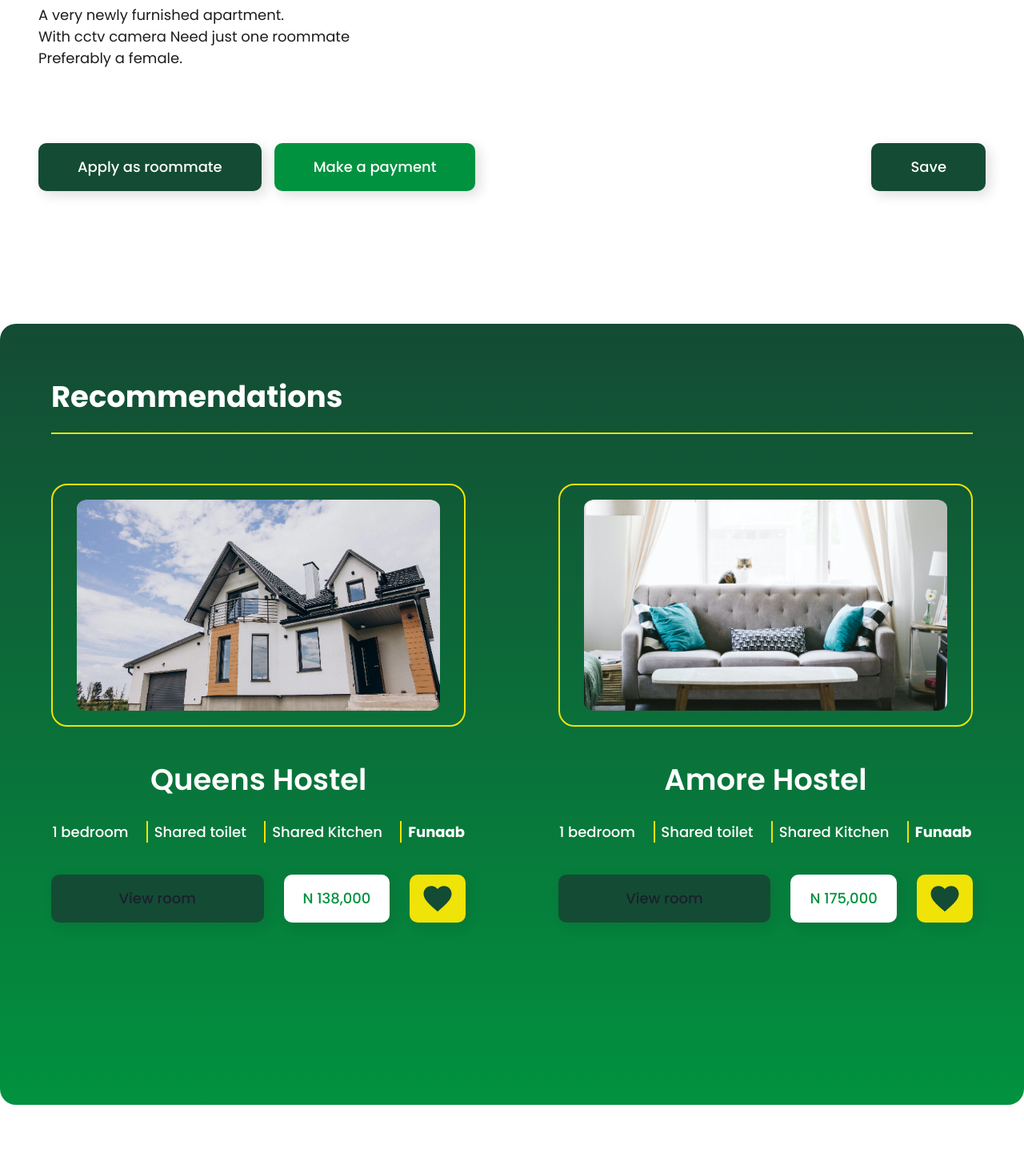
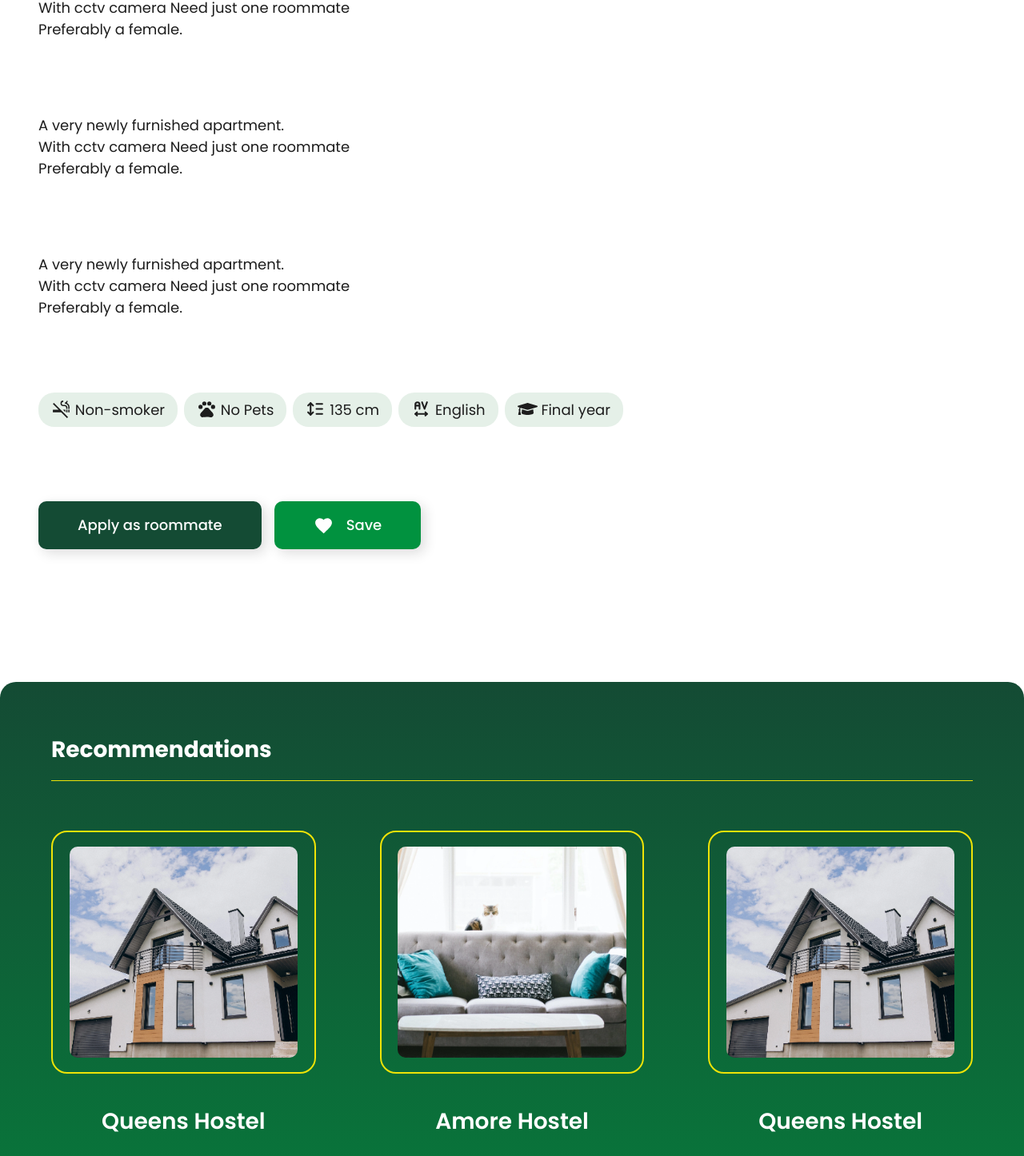
Before and after one commit to Kennyking100/hostel-rentie-v2, a React (Create React App) app: page /search/1 in a window 1280 px wide. Shown: the part 1082-2528 px from the top of the page at 80% size. Built offline with nearby package versions, Linux system fonts and the light colour scheme.

Commit message:
feedback fixes

```diff
--- a/package.json
+++ b/package.json
@@ -16,6 +16,7 @@
     "@types/react": "^18.0.0",
     "@types/react-dom": "^18.0.0",
     "framer-motion": "^6.5.1",
+    "pretty-rating-react": "^2.1.1",
     "react": "^18.2.0",
     "react-dom": "^18.2.0",
     "react-icons": "^4.4.0",
--- a/src/components/Home/Explore/Explore.tsx
+++ b/src/components/Home/Explore/Explore.tsx
@@ -1,6 +1,5 @@
-import { Box, Container, Flex, Image } from "@chakra-ui/react";
+import { Box, Container, Flex, Grid } from "@chakra-ui/react";
 import React from "react";
-import bgImg from "../../../assets/home/explore-bg-image.svg";
 import ExploreCard from "./ExploreCard";
 import Hostel1 from "../../../assets/home/hostel-image1.png";
 import Hostel2 from "../../../assets/home/hostel-image2.png";
@@ -57,15 +56,6 @@ const Explore = () => {
         pb={{ base: "30rem", lg: "17rem", "2xl": "10rem" }}
         my={{ "2xl": "2rem" }}
       >
-        {/* <Image
-          src={bgImg}
-          position="absolute"
-          top={"0"}
-          zIndex={"-1"}
-          h="full"
-          w={"full"}
-          objectFit={"cover"}
-        /> */}
         <Container
           maxW={{
             base: "container.sm",
@@ -114,7 +104,11 @@ const Explore = () => {
             />
           </Box>
 
-          <Flex mt="10.375rem" justifyContent={"space-between"} flexWrap="wrap">
+          <Grid
+            mt="10.375rem"
+            gridTemplateColumns={"repeat(auto-fill,minmax(288px,1fr))"}
+            gap="5rem"
+          >
             <ExploreCard
               name="Queens Hostel"
               price="N 138,000"
@@ -135,7 +129,17 @@ const Explore = () => {
               price="N 300,000"
               imgSrc={Hostel4}
             />
-          </Flex>
+            <ExploreCard
+              name="Villa Homes"
+              price="N 300,000"
+              imgSrc={Hostel4}
+            />
+            <ExploreCard
+              name="Villa Homes"
+              price="N 300,000"
+              imgSrc={Hostel4}
+            />
+          </Grid>
           <Flex
             justifyContent={"center"}
             textColor={"white"}
--- a/src/components/Home/Explore/ExploreCard.tsx
+++ b/src/components/Home/Explore/ExploreCard.tsx
@@ -1,12 +1,4 @@
-import {
-  Box,
-  Center,
-  Flex,
-  Grid,
-  GridItem,
-  Icon,
-  Image,
-} from "@chakra-ui/react";
+import { Box, Center, Grid, GridItem, Icon, Image } from "@chakra-ui/react";
 import React from "react";
 import Btn from "../../helpers/Btn";
 import { MdFavorite } from "react-icons/md";
@@ -41,13 +33,13 @@ const ExploreCard: React.FC<Props> = ({ name, price, imgSrc }) => {
     <Box
       textAlign={"center"}
       w="full"
-      maxW={{ base: "100%", lg: "45%" }}
+      // maxW={{ base: "100%", lg: "25%" }}
       mb="10.25rem"
     >
       <Box
         border="2.25px solid #EFE307"
         borderRadius={"20px"}
-        p={{ base: "1rem", sm: "1.125rem 1.875rem" }}
+        p={{ base: "1rem", sm: "1.125rem 1.3rem" }}
         as={motion.div}
         initial="offscreen"
         whileInView="onscreen"
@@ -65,9 +57,8 @@ const ExploreCard: React.FC<Props> = ({ name, price, imgSrc }) => {
       <Box mt={"39px"} color="white" fontWeight={"semibold"} textStyle="h3">
         {name}
       </Box>
-      <Flex
-        justifyContent={"space-evenly"}
-        flexWrap="wrap"
+      <Grid
+        gridTemplateColumns={"1fr 1fr"}
         color={"white"}
         mt="24px"
         mb="39.5px"
@@ -78,7 +69,7 @@ const ExploreCard: React.FC<Props> = ({ name, price, imgSrc }) => {
         <Box as={"span"} pr={"22.5px"} borderRight="2.25px solid #EFE307">
           1 bedroom
         </Box>
-        <Box as={"span"} pr={"22.5px"} borderRight="2.25px solid #EFE307">
+        <Box as={"span"} pr={"22.5px"}>
           Shared toilet
         </Box>
         <Box as={"span"} pr={"22.5px"} borderRight="2.25px solid #EFE307">
@@ -87,7 +78,7 @@ const ExploreCard: React.FC<Props> = ({ name, price, imgSrc }) => {
         <Box as={"span"} fontWeight={"bold"}>
           Funaab
         </Box>
-      </Flex>
+      </Grid>
 
       <Grid
         templateColumns={{
@@ -100,10 +91,7 @@ const ExploreCard: React.FC<Props> = ({ name, price, imgSrc }) => {
         gap="25px"
         templateRows={"60px"}
       >
-        <GridItem
-          colSpan={{ base: 2, md: 1, lg: 2, xl: 1 }}
-          rowStart={{ base: 2, md: 1, lg: 2, xl: 1 }}
-        >
+        <GridItem colSpan={{ base: 2 }} rowStart={{ base: 2 }}>
           <Btn
             h={"full"}
             w={"full"}
@@ -132,7 +120,7 @@ const ExploreCard: React.FC<Props> = ({ name, price, imgSrc }) => {
           {price}
         </Btn>
         <Center
-          w={"70px"}
+          w={"full"}
           h={"full"}
           borderRadius="10px"
           cursor={"pointer"}
--- a/src/components/NavBar.tsx
+++ b/src/components/NavBar.tsx
@@ -15,7 +15,15 @@ import { NavLink } from "react-router-dom";
 
 const NavBar = () => {
   return (
-    <Box boxShadow="lg" h={"navBarHeight"} mb="3.375rem">
+    <Box
+      boxShadow="lg"
+      h={"navBarHeight"}
+      mb="3.375rem"
+      position={"sticky"}
+      top={0}
+      zIndex={100}
+      bg="white"
+    >
       <Container
         maxW={{
           base: "container.sm",
--- a/src/components/Search/SearchResult.tsx
+++ b/src/components/Search/SearchResult.tsx
@@ -1,7 +1,7 @@
 import {
   Box,
   Container,
-  Flex,
+  Grid,
   Image,
   useBreakpointValue,
 } from "@chakra-ui/react";
@@ -133,7 +133,11 @@ const SearchResult: React.FC<Props> = ({ headerComponent }) => {
               </Box>
             </>
           )}
-          <Flex mt="10.375rem" justifyContent={"space-between"} flexWrap="wrap">
+          <Grid
+            mt="10.375rem"
+            gridTemplateColumns={"repeat(auto-fill,minmax(288px,1fr))"}
+            gap="5rem"
+          >
             <ExploreCard
               name="Queens Hostel"
               price="N 138,000"
@@ -154,7 +158,7 @@ const SearchResult: React.FC<Props> = ({ headerComponent }) => {
               price="N 300,000"
               imgSrc={Hostel4}
             />
-          </Flex>
+          </Grid>
         </Container>
       </Box>
     </Container>
--- a/src/components/SingleSearchItem/Recommendation.tsx
+++ b/src/components/SingleSearchItem/Recommendation.tsx
@@ -1,4 +1,4 @@
-import { Box, Container, Flex } from "@chakra-ui/react";
+import { Box, Container, Grid } from "@chakra-ui/react";
 import React from "react";
 import ExploreCard from "../Home/Explore/ExploreCard";
 import Hostel1 from "../../assets/home/hostel-image1.png";
@@ -56,10 +56,15 @@ const Recommendation = () => {
           viewport={{ once: true }}
         />
       </Box>
-      <Flex mt="5rem" justifyContent={"space-between"} flexWrap="wrap">
+      <Grid
+        mt="5rem"
+        gridTemplateColumns={"repeat(auto-fill,minmax(288px,1fr))"}
+        gap="5rem"
+      >
         <ExploreCard name="Queens Hostel" price="N 138,000" imgSrc={Hostel1} />
         <ExploreCard name="Amore Hostel" price="N 175,000" imgSrc={Hostel2} />
-      </Flex>
+        <ExploreCard name="Queens Hostel" price="N 138,000" imgSrc={Hostel1} />
+      </Grid>
     </Container>
   );
 };
--- a/src/components/SingleSearchItem/SearchItemDetails.tsx
+++ b/src/components/SingleSearchItem/SearchItemDetails.tsx
@@ -1,6 +1,10 @@
 import React from "react";
-import { Box, Container, Flex, Text } from "@chakra-ui/react";
+import { Box, Container, Flex, Icon, Text } from "@chakra-ui/react";
 import Btn from "../helpers/Btn";
+import DetailsBadge from "../helpers/DetailsBadge";
+import { MdSmokeFree, MdPets, MdFavorite } from "react-icons/md";
+import { TbLineHeight, TbLetterSpacing } from "react-icons/tb";
+import { FaGraduationCap } from "react-icons/fa";
 
 export const TextS = "5px 5px 15px #1D1D1D1A";
 
@@ -71,17 +75,28 @@ const SearchItemDetails = () => {
           </Box>
           <Box as={"span"}>Shared Kitchen</Box>
         </Flex>
-        <Box
-          color={"Grey1D"}
-          textStyle="body"
-          mb="5.8125rem"
-          textAlign={{ base: "center", sm: "start" }}
-        >
+        <Box color={"Grey1D"} textStyle="body" mb="5.8125rem">
           <Text>A very newly furnished apartment.</Text>
           <Text>With cctv camera Need just one roommate</Text>
           <Text>Preferably a female.</Text>
         </Box>
-        <Flex justifyContent={"space-between"} flexWrap="wrap">
+        <Box color={"Grey1D"} textStyle="body" mb="5.8125rem">
+          <Text>A very newly furnished apartment.</Text>
+          <Text>With cctv camera Need just one roommate</Text>
+          <Text>Preferably a female.</Text>
+        </Box>
+        <Box color={"Grey1D"} textStyle="body" mb="5.8125rem">
+          <Text>A very newly furnished apartment.</Text>
+          <Text>With cctv camera Need just one roommate</Text>
+          <Text>Preferably a female.</Text>
+        </Box>
+        <Flex gap={"0.5rem"} flexWrap="wrap" mb="5.8125rem">
+          <DetailsBadge icon={<MdSmokeFree />} name="Non-smoker" />
+          <DetailsBadge icon={<MdPets />} name="No Pets" />
+          <DetailsBadge icon={<TbLineHeight />} name="135 cm" />
+          <DetailsBadge icon={<TbLetterSpacing />} name="English" />
+          <DetailsBadge icon={<FaGraduationCap />} name="Final year" />
+        </Flex>
         <Flex
           gap={"1rem"}
           flexWrap="wrap"
@@ -108,18 +123,7 @@ const SearchItemDetails = () => {
             }}
             mb={8}
           >
-              Make a payment
-            </Btn>
-          </Flex>
-          <Btn
-            bg="GreenDark"
-            width={{ base: "100%", md: "max-content" }}
-            mb={8}
-            color={"white"}
-            _hover={{
-              background: "Hover.GreenDark",
-            }}
-          >
+            <Icon as={MdFavorite} w="25px" h={"25px"} mr={4} />
             Save
           </Btn>
         </Flex>
--- a/src/components/SingleSearchItem/index.tsx
+++ b/src/components/SingleSearchItem/index.tsx
@@ -1,4 +1,5 @@
-import { Box, Container } from "@chakra-ui/react";
+import { Box, Container, Flex } from "@chakra-ui/react";
+import PrettyRating from "pretty-rating-react";
 import React from "react";
 import Layout from "../Layout";
 import Recommendation from "./Recommendation";
@@ -6,6 +7,9 @@ import SearchItemDetails from "./SearchItemDetails";
 import SearchItemHero from "./SearchItemHero";
 
 const SingleSearchItemPage = () => {
+  const colors = {
+    star: ["#d9ad26", "#d9ad26", "#434b4d"],
+  };
   return (
     <Layout>
       <Container
@@ -16,16 +20,29 @@ const SingleSearchItemPage = () => {
           xl: "container.xl",
         }}
       >
+        <Flex
+          justifyContent={"space-between"}
+          alignItems="center"
+          mb="3rem"
+          flexWrap={"wrap"}
+        >
           <Box
             as="h1"
             textStyle="h1"
             textShadow="5px 5px 15px #1D1D1D1A"
             color={"GreenLight"}
             fontWeight="medium"
-          mb="3rem"
+            w={{ base: "100%", sm: "auto" }}
           >
             Queen’s Hostel
           </Box>
+          <Flex className="pretty-rating" alignItems={"center"} textStyle="h4">
+            <PrettyRating value={3.5} colors={colors.star} />
+            <Box as="span" color={"GreenLight"}>
+              &nbsp; (0)
+            </Box>
+          </Flex>
+        </Flex>
       </Container>
       <SearchItemHero />
       <SearchItemDetails />
--- /dev/null
+++ b/src/components/helpers/DetailsBadge.tsx
@@ -0,0 +1,28 @@
+import { Box, Flex } from "@chakra-ui/react";
+import React from "react";
+
+interface Props {
+  icon: JSX.Element;
+  name: string;
+}
+
+const DetailsBadge: React.FC<Props> = ({ icon, name }) => {
+  return (
+    <Flex
+      color={"Grey1D"}
+      textStyle="body"
+      gap={"0.3rem"}
+      bg="GreenLighter"
+      py={2}
+      px={4}
+      borderRadius="20px"
+    >
+      <Box width={"25px"} height="25px">
+        {icon}
+      </Box>
+      <Box as="span">{name}</Box>
+    </Flex>
+  );
+};
+
+export default DetailsBadge;
--- a/src/config.tsx
+++ b/src/config.tsx
@@ -31,17 +31,20 @@ export const theme = extendTheme({
     navBarHeight: "92px",
   },
   textStyles: {
+    // h1: {
+    //   fontSize: { base: "50px", md: "67px" },
+    // },
     h1: {
-      fontSize: { base: "50px", md: "67px" },
+      fontSize: { base: "37px", md: "50px" },
     },
     h2: {
-      fontSize: { base: "37px", md: "50px" },
+      fontSize: { base: "28px", md: "37px" },
     },
     h3: {
-      fontSize: { base: "28px", md: "37px" },
+      fontSize: { base: "21px", md: "28px" },
     },
     h4: {
-      fontSize: { base: "21px", md: "28px" },
+      fontSize: { base: "18px", md: "21px" },
     },
     body: {
       fontSize: { base: "16px", md: "18px" },
--- a/src/index.css
+++ b/src/index.css
@@ -133,3 +133,8 @@ svg {
   background-size: cover;
   background-position-x: 51%;
 }
+
+/*  */
+.pretty-rating > div {
+  display: flex;
+}
```
Also changed, not shown: 1 other file (tests, documents, lock files or other folders). Lines whose indentation alone changed are shown as unchanged.
